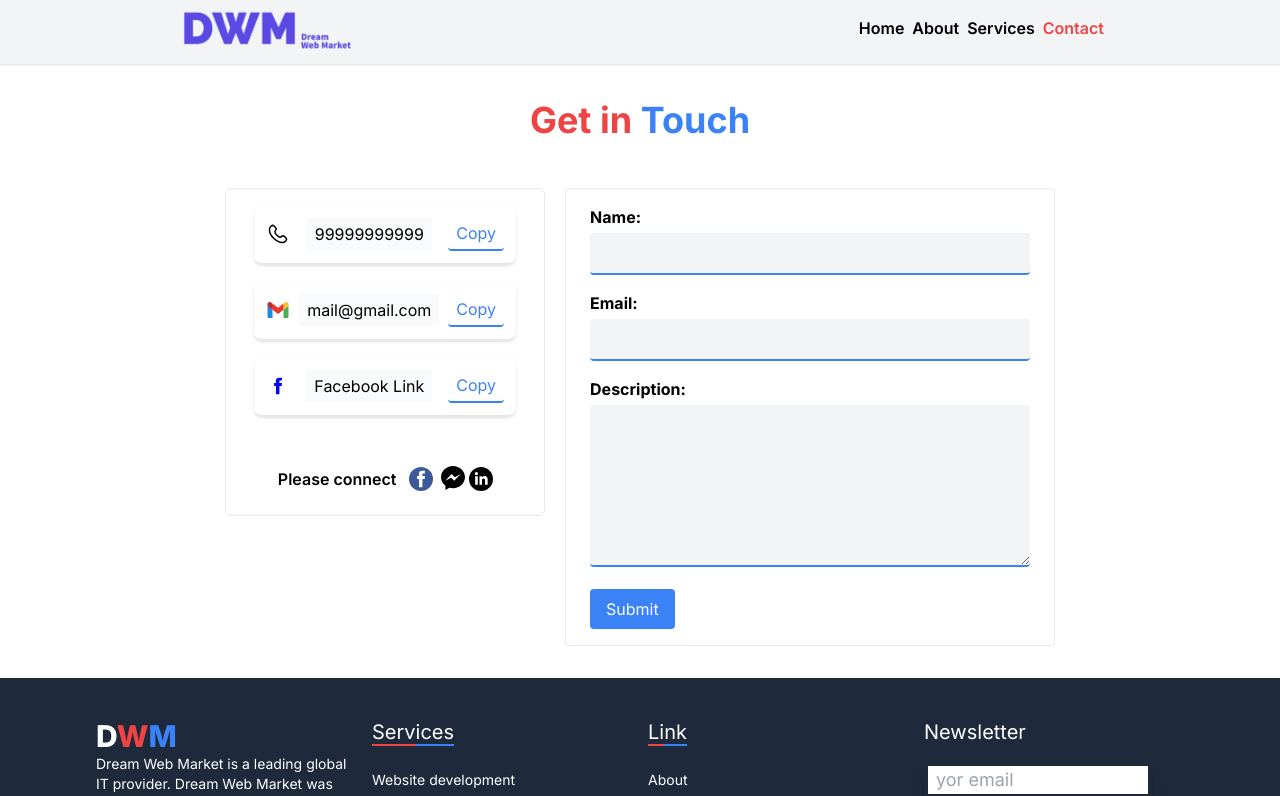
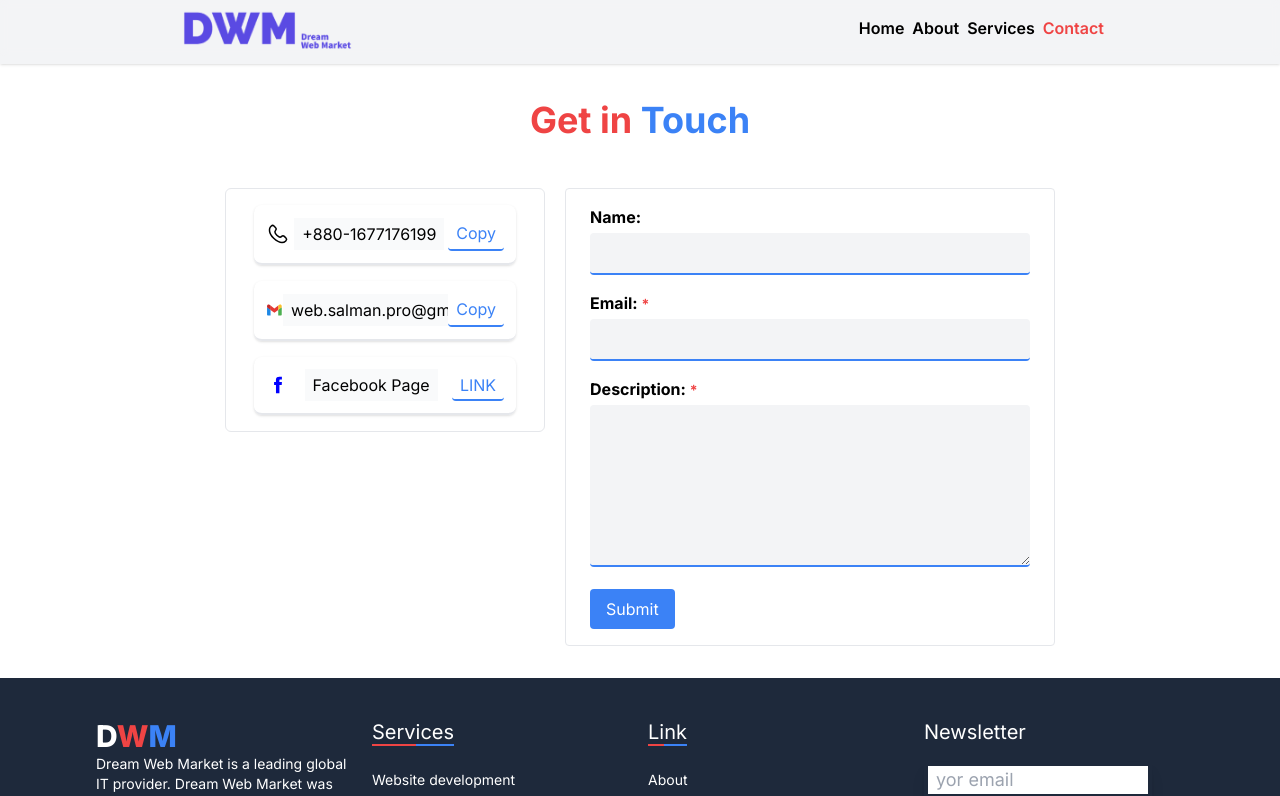
Before and after one commit to Iqubal905/Dream-Web-Market, a Next.js app: page /contact in a window 1280 px wide. Shown: the top 796 px of the page. Built offline with nearby package versions, Linux system fonts and the light colour scheme.

Commit message:
contact page updated

```diff
--- a/package.json
+++ b/package.json
@@ -9,13 +9,13 @@
     "lint": "next lint"
   },
   "dependencies": {
+    "@emailjs/browser": "^4.1.0",
     "bcrypt": "^5.1.1",
     "mongodb": "^6.3.0",
     "mongoose": "^8.0.4",
     "next": "14.0.4",
     "react": "^18",
-    "react-dom": "^18",
-    "swiper": "^11.0.5"
+    "react-dom": "^18"
   },
   "devDependencies": {
     "autoprefixer": "^10.0.1",
--- a/src/app/(with layout)/contact/page.js
+++ b/src/app/(with layout)/contact/page.js
@@ -1,6 +1,6 @@
 import ContactForm from "@/app/components/contactForm";
 import CopyButton from "@/app/components/copyButton";
-import Image from "next/image";
+
 import Link from "next/link";
 import React from "react";
 
@@ -8,6 +8,7 @@ export const metadata = {
   title: "contact | Next App",
   description: "Generated by create next app",
 };
+
 const AboutPage = () => {
   return (
     <div>
@@ -16,9 +17,7 @@ const AboutPage = () => {
           <div className="pt-4">
             <h2 className="font-bold text-2xl md:text-4xl text-red-500  text-center  pt-5 pb-12">
               <span className=" ">Get in</span>{" "}
-              <span className="text-blue-500  ">
-                Touch
-              </span>
+              <span className="text-blue-500  ">Touch</span>
             </h2>
 
             <div className="grid  grid-cols-1 md:grid-cols-5 gap-5 ">
@@ -38,9 +37,9 @@ const AboutPage = () => {
                       ></path>
                     </svg>
                     <h2 className="text-black bg-gray-50 overflow-hidden p-1  px-2">
-                      99999999999
+                      +880-1677176199
                     </h2>
-                    <CopyButton textToCopy={"99999999999"} />
+                    <CopyButton textToCopy={"+880-1677176199"} />
                   </div>
                   <div className="flex justify-between items-center  border-b-2   p-3 shadow rounded-lg text-white">
                     <svg
@@ -73,9 +72,9 @@ const AboutPage = () => {
                       ></path>
                     </svg>
                     <h2 className="text-black bg-gray-50 overflow-hidden p-1  px-2">
-                      mail@gmail.com
+                      web.salman.pro@gmail.com
                     </h2>
-                    <CopyButton textToCopy={"mail@gmail.com"} />
+                    <CopyButton textToCopy={"web.salman.pro@gmail.com"} />
                   </div>
                   <div className="flex justify-between items-center  border-b-2   p-3 shadow rounded-lg text-white">
                     <svg
@@ -97,104 +96,20 @@ const AboutPage = () => {
                       ></path>
                     </svg>
                     <h2 className="text-black bg-gray-50 overflow-hidden p-1  px-2">
-                      Facebook Link
+                      Facebook Page
                     </h2>
-                    <CopyButton
-                      textToCopy={
-                        "https://www.facebook.com/profile.php?id=61554824227057"
-                      }
-                    />
-                  </div>
-
-                  <div className="flex py-2  mt-6 justify-center items-end">
-                    <h2 className="  font-semibold text-black mr-2">
-                      Please connect
-                    </h2>
-                    <a
-                      className="px-1"
-                      href="https://www.facebook.com/YourPageURL"
-                      target="_blank"
-                      rel="noopener noreferrer"
-                    >
-                      <svg
-                        xmlns="http://www.w3.org/2000/svg"
-                        width="24"
-                        height="24"
-                        viewBox="126.445 2.281 589 589"
-                        id="facebook"
+                    <div className="justify-self-end">
+                      <Link
+                        href={
+                          "https://web.facebook.com/people/Dream-Web-Market/61554824227057/"
+                        }
+                        target="_blank"
+                        className={`copy-button text-blue-500
+                          border-b-2  border-blue-500  px-2 py-1 rounded`}
                       >
-                        <circle
-                          cx="420.945"
-                          cy="296.781"
-                          r="294.5"
-                          fill="#3c5a9a"
-                        ></circle>
-                        <path
-                          fill="#fff"
-                          d="M516.704 92.677h-65.239c-38.715 0-81.777 16.283-81.777 72.402.189 19.554 0 38.281 0 59.357H324.9v71.271h46.174v205.177h84.847V294.353h56.002l5.067-70.117h-62.531s.14-31.191 0-40.249c0-22.177 23.076-20.907 24.464-20.907 10.981 0 32.332.032 37.813 0V92.677h-.032z"
-                        ></path>
-                      </svg>
-                    </a>
-
-                    <a className="px-1" href="">
-                      <svg
-                        xmlns="http://www.w3.org/2000/svg"
-                        width="24"
-                        height="26"
-                        viewBox="0 0 224 226"
-                        id="facebook-messenger"
-                      >
-                        <defs>
-                          <linearGradient
-                            id="a"
-                            x1="50%"
-                            x2="50%"
-                            y1="6.76%"
-                            y2="95.6%"
-                          >
-                            <stop offset="0"></stop>
-                            <stop offset="1"></stop>
-                          </linearGradient>
-                        </defs>
-                        <path
-                          fill="url(#a)"
-                          d="m41.255 185.52v40.2l37.589-21.37c10.478 3.02 21.616 4.65 33.156 4.65 61.86 0 112-46.79 112-104.5 0-57.714-50.14-104.5-112-104.5-61.856 0-112 46.786-112 104.5 0 32.68 16.078 61.86 41.255 81.02z"
-                        ></path>
-                        <path
-                          fill="#fff"
-                          d="m100.04 75.878l-60.401 63.952 54.97-30.16 28.721 30.16 60.06-63.952-54.36 29.632-28.99-29.632z"
-                        ></path>
-                      </svg>
-                    </a>
-                    <a className="" href="">
-                      <svg
-                        xmlns="http://www.w3.org/2000/svg"
-                        width="24"
-                        height="24"
-                        viewBox="0 0 99.59 99.59"
-                        id="linkedin-circle"
-                      >
-                        <defs>
-                          <linearGradient
-                            id="a"
-                            x1="-1.971"
-                            x2="-1.264"
-                            y1="2.61"
-                            y2="3.317"
-                            gradientUnits="objectBoundingBox"
-                          >
-                            <stop offset="0"></stop>
-                            <stop offset="1"></stop>
-                          </linearGradient>
-                        </defs>
-                        <path
-                          fill="#black"
-                          d="M56.82,7.025a49.795,49.795,0,1,0,49.8,49.795A49.795,49.795,0,0,0,56.82,7.025ZM43.534,80.893H32.6V45.572H43.534ZM38.016,40.946a6.518,6.518,0,1,1,6.465-6.517A6.492,6.492,0,0,1,38.016,40.946Zm46.49,39.947H73.626V62.353c0-5.085-1.932-7.924-5.953-7.924-4.376,0-6.662,2.956-6.662,7.924V80.893H50.525V45.572H61.011v4.757a12.319,12.319,0,0,1,10.644-5.835c7.49,0,12.851,4.573,12.851,14.034V80.893Z"
-                          data-name="linkedin circle"
-                          transform="translate(-7.025 -7.025)"
-                        ></path>
-                      </svg>
-                    </a>
+                        LINK
+                      </Link>
+                    </div>
                   </div>
                 </div>
               </div>
--- a/src/app/components/contactForm.js
+++ b/src/app/components/contactForm.js
@@ -1,69 +1,82 @@
-"use client"
-
-
-import React, { useState } from 'react';
-
+"use client";
+import emailjs from "@emailjs/browser";
+import Toast from "./toast/Toast";
+import { useState } from "react";
 const ContactForm = () => {
-  const [formState, setFormState] = useState({
-    name: '',
-    email: '',
-    description: '',
-  });
-
-  const handleChange = (e) => {
-    const { name, value } = e.target;
-    setFormState((prevState) => ({ ...prevState, [name]: value }));
-  };
-
+  const [sending, setSending] = useState(false);
+  const [sent, setSent] = useState(false);
+  const [sendFailed, setFailed] = useState(false);
   const handleSubmit = (e) => {
     e.preventDefault();
-    // Your form submission logic goes here
-    console.log('Form submitted:', formState);
+    let form = e.target;
+    setSending(true);
+
+    emailjs
+      .sendForm(
+        `${process.env.NEXT_PUBLIC_SERVICE_ID}`,
+        `${process.env.NEXT_PUBLIC_TEMPLATE_ID}`,
+        form,
+        {
+          publicKey: `${process.env.NEXT_PUBLIC_PUBLIC_KEY}`,
+        }
+      )
+      .then(
+        () => {
+          setSending(false);
+          setSent(true);
+          setTimeout(() => setSent(false), 3000);
+          form.reset();
+        },
+        (error) => {
+          setSending(false);
+          setFailed(true);
+          setTimeout(() => setFailed(false), 3000);
+        }
+      );
   };
 
   return (
-
     <div className=" px-6 py-4 rounded w-full bg-white border">
-
       <form onSubmit={handleSubmit}>
         <div className="mb-4">
-            <label className="block  text-black  text-base font-bold mb-1" htmlFor="name">
+          <label
+            className="block  text-black  text-base font-bold mb-1"
+            htmlFor="name"
+          >
             Name:
           </label>
           <input
             type="text"
             id="name"
-              name="name"
-              value={formState.name}
-              onChange={handleChange}
+            name="from_name"
             className="w-full px-3 py-2 bg-gray-100  font-semibold  text-base  text-black border-b-2 border-blue-500 rounded focus:outline-none focus:border-blue-500"
-              required
           />
         </div>
         <div className="mb-4">
-            <label className="block text-black  text-base font-bold mb-1" htmlFor="email">
-              Email:
+          <label
+            className="block text-black  text-base font-bold mb-1"
+            htmlFor="email"
+          >
+            Email: <span className="text-sm text-red-500">*</span>
           </label>
           <input
             type="email"
             id="email"
-              name="email"
-              value={formState.email}
-              onChange={handleChange}
+            name="from_email"
             className="w-full px-3 py-2   bg-gray-100   font-semibold  text-base  text-black   border-b-2 border-blue-500  rounded focus:outline-none focus:border-blue-500"
             required
           />
         </div>
         <div className="mb-4">
-            <label className="block text-black  text-base font-bold mb-1" htmlFor="description">
-              Description:
+          <label
+            className="block text-black  text-base font-bold mb-1"
+            htmlFor="description"
+          >
+            Description: <span className="text-sm text-red-500">*</span>
           </label>
           <textarea
             id="description"
-              name="description"
-
-              value={formState.description}
-              onChange={handleChange}
+            name="message"
             className="w-full px-3 py-2  bg-gray-100  font-semibold  text-base  text-black  border-b-2 border-blue-500  rounded focus:outline-none focus:border-blue-500"
             rows="6"
             required
@@ -71,13 +84,32 @@ const ContactForm = () => {
         </div>
         <button
           type="submit"
-            className="bg-blue-500 text-white px-4 py-2 rounded hover:bg-blue-700 focus:outline-none focus:shadow-outline-blue"
+          className={`bg-blue-500 text-white px-4 py-2 rounded hover:bg-blue-700 focus:outline-none focus:shadow-outline-blue ${
+            sending ? "bg-gray-500 pointer-events-none" : "bg-blue-500"
+          }`}
         >
-            Submit
+          {sending ? "Sending" : "Submit"}
         </button>
       </form>
+      {sent ? (
+        <div
+          className={`fixed bottom-4 left-2 rounded bg-green-300  text-black border capitalize px-3 py-2`}
+        >
+          Message Sent
         </div>
-
+      ) : (
+        ""
+      )}
+      {sendFailed ? (
+        <div
+          className={`fixed bottom-4 left-2 rounded bg-red-500  text-black  capitalize px-3 py-2`}
+        >
+          Sending Failed
+        </div>
+      ) : (
+        ""
+      )}
+    </div>
   );
 };
 
--- /dev/null
+++ b/src/app/components/toast/Toast.jsx
@@ -0,0 +1,10 @@
+import React from 'react';
+
+const Toast = ({ text, type, state }) => {
+
+    return (<div className={`bg-white ${state ? "block" : "hidden"} rounded font-semibold text-black px-3 py-1`}>
+        {text}
+    </div>)
+};
+
+export default Toast;
--- a/src/app/layout.js
+++ b/src/app/layout.js
@@ -1,6 +1,5 @@
 import { Inter } from 'next/font/google'
 import './globals.css'
-
 const inter = Inter({ subsets: ['latin'] })
 
 export const metadata = {
@@ -15,7 +14,6 @@ export const metadata = {
       <body className={inter.className}>
 
         {children}
-
         </body>
     </html>
   )
```
Also changed, not shown: 1 other file (tests, documents, lock files or other folders). Lines whose indentation alone changed are shown as unchanged.
